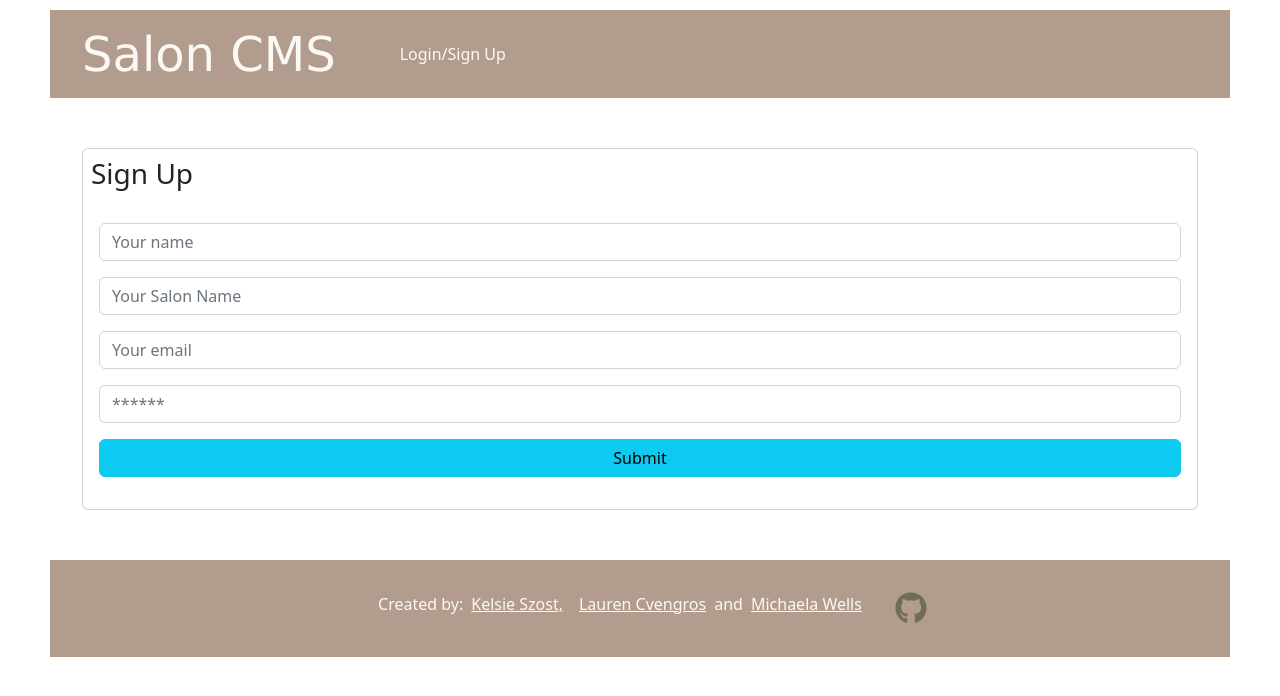
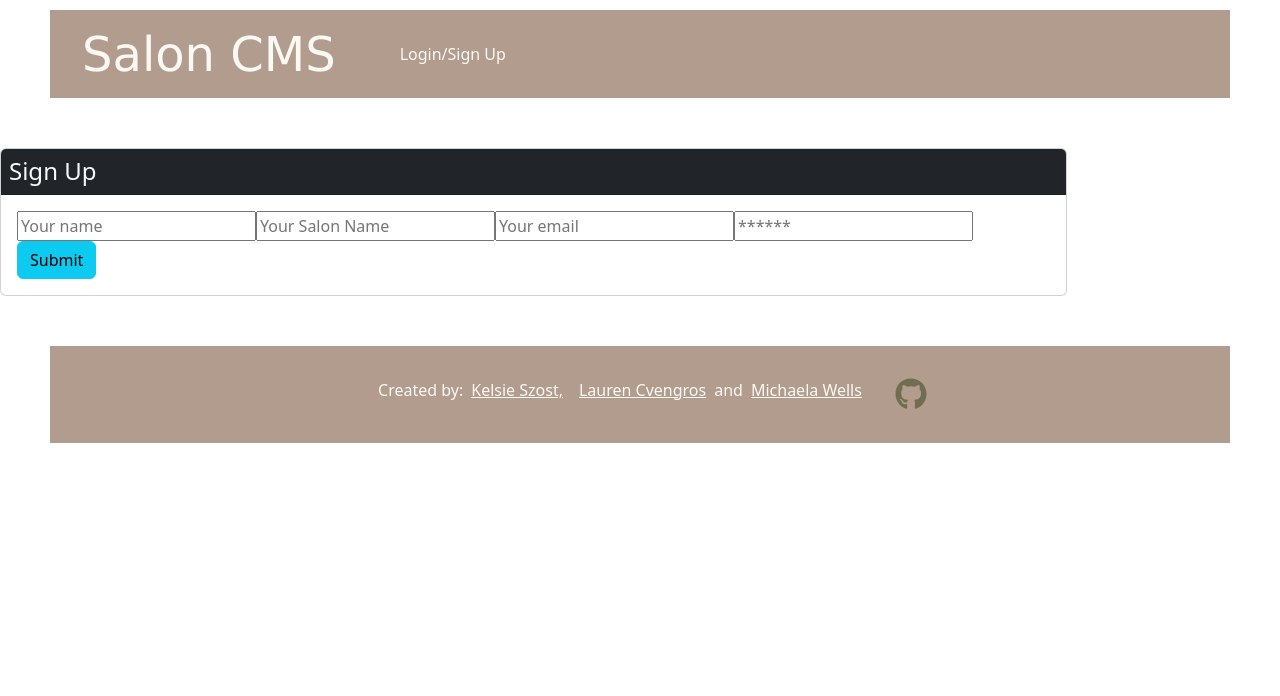
Before and after one commit to Laurencvengros/Salon-cms, a React (Create React App) app in the folder client/: page /signup in a window 1280 px wide. Shown: the top 696 px of the page. Built offline with nearby package versions, Linux system fonts and the light colour scheme.

Commit message:
changes in login and signup to get backend to run

```diff
--- a/client/src/components/Signup.js
+++ b/client/src/components/Signup.js
@@ -1,10 +1,134 @@
+
+// const SignUp = () => {
+
+//   const [userData, setUserData] = useState({
+//     name: '',
+//     email: '',
+//     password: '',
+//     salonName: ''
+//   });
+
+//     const[ addUser, {error, data}] = useMutation(ADD_USER);
+
+//   const handleInputChange = (event) => {
+//     const { name, value } = event.target;
+
+//     setUserData({...userData, [name]: value});
+//   };
+
+//   const handleFormSubmit = async (event) => {
+//     event.preventDefault();
+//     console.log(userData)
+
+
+//     try {
+//       const { data } =await addUser({variables: {...userData}});
+//       console.log(data)
+//       Auth.login(data.addUser.token);
+//     }catch(error){
+//       console.error(error)
+//     }
+
+//     setUserData({
+//       name: '',
+//       email: '',
+//       password: '',
+//       salonName: '',
+//     });
+//   };
+
+
+//    return (
+//     <React.Fragment>
+//       <Container className="container">
+//         <main>
+//           <div className="card">
+//             <h3 className="p-2">Sign Up</h3>
+//             <div className="card-body mb-3">
+//               {data ? (
+//                 <p>
+//                   Success!
+//                 </p>
+//               ) : (
+//                 <form onSubmit={handleFormSubmit}>
+
+//                   <div className="mb-3">
+//                     <input
+//                       className="form-input form-control"
+//                       placeholder="Your name"
+//                       name="name"
+//                       type="text"
+//                       value={userData.name}
+//                       onChange={handleInputChange}
+//                     />
+//                   </div>
+
+//                   <div className="mb-3">
+//                   <input
+//                     className="form-input form-control"
+//                     placeholder="Your Salon Name"
+//                     name="salonName"
+//                     type="text"
+//                     value={userData.salonName}
+//                     onChange={handleInputChange}
+//                   />
+//                   </div>
+
+//                   <div className="mb-3">
+//                   <input
+//                     className="form-input form-control"
+//                     placeholder="Your email"
+//                     name="email"
+//                     type="email"
+//                     value={userData.email}
+//                     onChange={handleInputChange}
+//                   />
+//                   </div>
+
+//                   <div className="mb-3">
+//                   <input
+//                     className="form-input form-control"
+//                     placeholder="******"
+//                     name="password"
+//                     type="password"
+//                     value={userData.password}
+//                     onChange={handleInputChange}
+//                   />
+//                   </div>
+
+//                   <div className="d-grid">
+//                   <button
+//                     className="btn btn-info"
+//                     style={{ cursor: 'pointer' }}
+//                     type="submit"
+//                   >
+//                     Submit
+//                   </button>
+//                   </div>
+//                 </form>
+//               )}
+
+//               {error && (
+//                 <div className="my-3 p-3 bg-danger text-white">
+//                   {error.message}
+//                 </div>
+//               )}
+//             </div>
+//           </div>
+//         </main>
+//       </Container>
+//     </React.Fragment>
+//   );
+// };
+
+// export default SignUp;
+
 import React, { useState } from 'react';
 import { Link } from 'react-router-dom';
 import Auth from '../utils/auth';
 
 import { useMutation } from '@apollo/client';
 import { ADD_USER } from '../utils/mutations';
-import { Container } from 'react-bootstrap';
 
 
 
@@ -49,72 +173,56 @@ const SignUp = () => {
 
 
    return (
-    <React.Fragment>
-      <Container className="container">
-        <main>
+    <main className="flex-row justify-center mb-4">
+      <div className="col-12 col-lg-10">
         <div className="card">
-            <h3 className="p-2">Sign Up</h3>
-            <div className="card-body mb-3">
+          <h4 className="card-header bg-dark text-light p-2">Sign Up</h4>
+          <div className="card-body">
             {data ? (
               <p>
                 Success!
               </p>
             ) : (
               <form onSubmit={handleFormSubmit}>
-
-                  <div className="mb-3">
                 <input
-                      className="form-input form-control"
+                  className="form-input"
                   placeholder="Your name"
                   name="name"
                   type="text"
                   value={userData.name}
                   onChange={handleInputChange}
                 />
-                  </div>
-
-                  <div className="mb-3">
                 <input
-                    className="form-input form-control"
+                  className="form-input"
                   placeholder="Your Salon Name"
                   name="salonName"
                   type="text"
                   value={userData.salonName}
                   onChange={handleInputChange}
                 />
-                  </div>
-
-                  <div className="mb-3">
                 <input
-                    className="form-input form-control"
+                  className="form-input"
                   placeholder="Your email"
                   name="email"
                   type="email"
                   value={userData.email}
                   onChange={handleInputChange}
                 />
-                  </div>
-
-                  <div className="mb-3">
                 <input
-                    className="form-input form-control"
+                  className="form-input"
                   placeholder="******"
                   name="password"
                   type="password"
                   value={userData.password}
                   onChange={handleInputChange}
                 />
-                  </div>
-
-                  <div className="d-grid">
                 <button
-                    className="btn btn-info"
+                  className="btn btn-block btn-info"
                   style={{ cursor: 'pointer' }}
                   type="submit"
                 >
                   Submit
                 </button>
-                  </div>
               </form>
             )}
 
@@ -125,9 +233,8 @@ const SignUp = () => {
             )}
           </div>
         </div>
+      </div>
     </main>
-      </Container>
-    </React.Fragment>
   );
 };
 
```
Also changed, not shown: client/src/components/Login.js (+127 -64 lines). Lines whose indentation alone changed are shown as unchanged.
